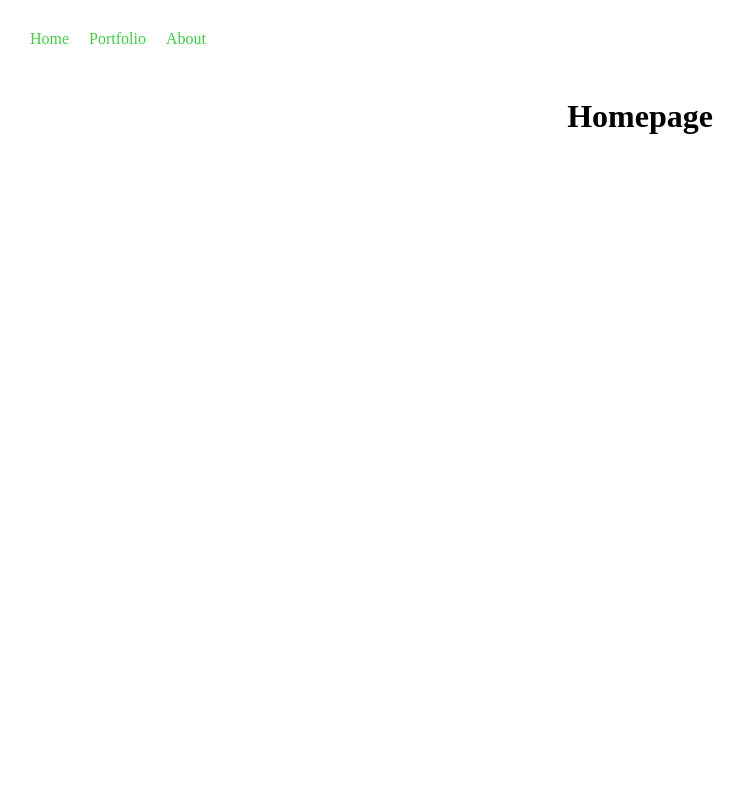
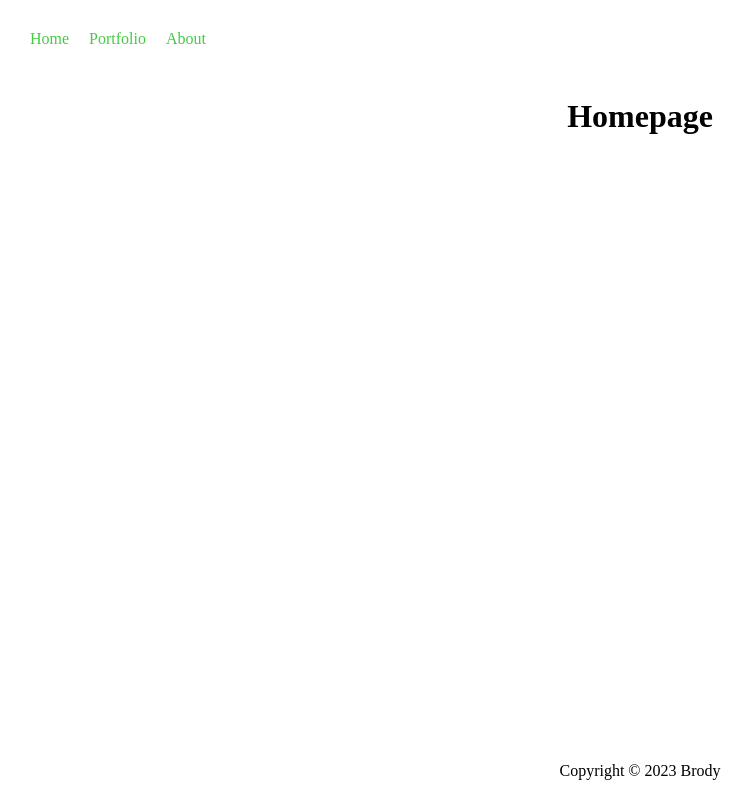
Before and after one commit to Brody14/vite-boolfolio, a Vue app: page / in a window 1280 px wide. Shown: the whole page, without its empty margins (0-754 px from the left). Built offline with nearby package versions, Linux system fonts and the light colour scheme.

Commit message:
BONUS slot

```diff
--- a/src/App.vue
+++ b/src/App.vue
@@ -1,20 +1,9 @@
 <script>
-import NavBar from './components/NavBar.vue'
-export default {
-  components: {
-    NavBar,
-  }
-}
+
 </script>
 
 <template>
-  <header>
-    <NavBar />
-  </header>
-
-  <main>
-    <router-view></router-view>
-  </main>
+  <router-view></router-view>
 </template>
 
 <style lang="scss">
--- /dev/null
+++ b/src/components/Footer.vue
@@ -0,0 +1,26 @@
+<script>
+export default {
+    data() {
+        return {
+            currentYear: new Date().getFullYear()
+        }
+    }
+}
+
+</script>
+
+<template>
+    <footer class="main-footer">
+        <p> Copyright &copy; {{ currentYear }} Brody </p>
+    </footer>
+</template>
+
+<style lang="scss">
+.main-footer {
+    padding: 20px;
+    position: fixed;
+    bottom: 0;
+    left: 50%;
+    transform: translateX(-50%);
+}
+</style>
--- /dev/null
+++ b/src/layouts/Default.vue
@@ -0,0 +1,25 @@
+<script>
+import NavBar from '../components/NavBar.vue';
+import Footer from '../components/Footer.vue';
+
+export default {
+    components: {
+        NavBar,
+        Footer
+    }
+}
+</script>
+
+<template>
+    <header>
+        <NavBar />
+    </header>
+
+    <main>
+        <slot />
+    </main>
+
+    <Footer />
+</template>
+
+<style lang="scss"></style>
--- a/src/pages/About.vue
+++ b/src/pages/About.vue
@@ -1,11 +1,19 @@
 <script>
+import DefaultLayout from '../layouts/Default.vue';
 
+export default {
+    components: {
+        DefaultLayout,
+    }
+}
 </script>
 
 <template>
-    <div class="container">
-        <h1 class="title">About</h1>
-    </div>
+    <DefaultLayout>
+        <div class="container">
+            <h1 class="title">About</h1>
+        </div>
+    </DefaultLayout>
 </template>
 
 <style lang="scss" scoped></style>
--- a/src/pages/Home.vue
+++ b/src/pages/Home.vue
@@ -1,11 +1,19 @@
 <script>
+import DefaultLayout from '../layouts/Default.vue';
 
+export default {
+    components: {
+        DefaultLayout,
+    }
+}
 </script>
 
 <template>
-    <div class="container">
-        <h1 class="title">Homepage</h1>
-    </div>
+    <DefaultLayout>
+        <div class="container">
+            <h1 class="title">Homepage</h1>
+        </div>
+    </DefaultLayout>
 </template>
 
 <style lang="scss" scoped></style>
--- a/src/pages/Portfolio.vue
+++ b/src/pages/Portfolio.vue
@@ -1,18 +1,22 @@
 <script>
 import Projects from '../components/Projects.vue'
+import DefaultLayout from '../layouts/Default.vue';
 
 export default {
     components: {
-        Projects
+        Projects,
+        DefaultLayout
     }
 }
 
 </script>
 
 <template>
-    <div class="container">
-        <Projects />
-    </div>
+    <DefaultLayout>
+        <div class="container">
+            <Projects />
+        </div>
+    </DefaultLayout>
 </template>
 
 <style lang="scss"></style>
```
